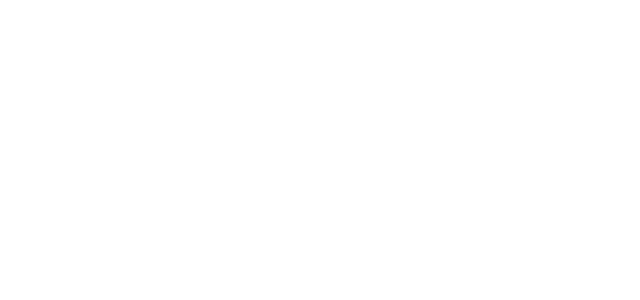
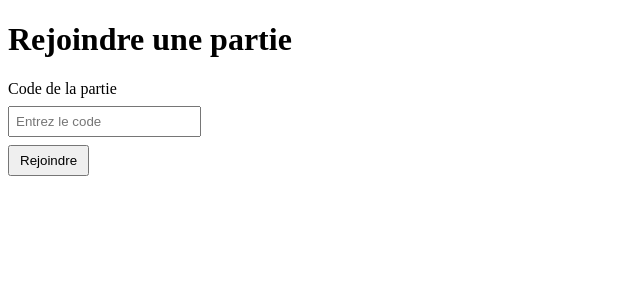
Before and after one commit to Vivienhrm/ProjetMorpion, a Vue app: page /join in a window 1280 px wide. Before the commit this address had no page. Shown: the top 300 px of the page, without its empty margins (0-640 px from the left). Built offline with nearby package versions, Linux system fonts and the light colour scheme.

Commit message:
Add : Join game feature

```diff
--- a/src/router/index.js
+++ b/src/router/index.js
@@ -2,6 +2,7 @@ import { createRouter, createWebHistory } from 'vue-router'
 import Home from '@/views/Home.vue'
 import Profile from '@/views/Profile.vue'
 import Game from '@/views/Game.vue'
+import Join from '@/views/Join.vue'
 
 const router = createRouter({
   history: createWebHistory(import.meta.env.BASE_URL),
@@ -21,6 +22,11 @@ const router = createRouter({
       path: '/games/:id',
       name: 'Game',
       component: Game
+    },
+    {
+      path: '/join',
+      name: 'Join',
+      component: Join
     }
   ]
 })
--- /dev/null
+++ b/src/views/Join.vue
@@ -0,0 +1,56 @@
+<template>
+  <div class="join">
+    <h1>Rejoindre une partie</h1>
+    <form @submit.prevent="joinGame">
+      <label for="code">Code de la partie</label>
+      <input id="code" v-model="code" placeholder="Entrez le code" />
+      <button type="submit" :disabled="loading">Rejoindre</button>
+    </form>
+    <p v-if="error" class="error">{{ error }}</p>
+  </div>
+</template>
+
+<script>
+import api from '@/api'
+
+export default {
+  name: 'JoinView',
+  data() {
+    return {
+      code: '',
+      error: null,
+      loading: false
+    }
+  },
+  methods: {
+    async joinGame() {
+      if (!this.code) {
+        this.error = 'Veuillez saisir un code.'
+        return
+      }
+      this.loading = true
+      this.error = null
+      try {
+        const res = await api.patch(`/api/games/${encodeURIComponent(this.code)}/join`)
+        const data = res.data
+        const id = data.id
+        if (!id) {
+          this.error = 'Réponse serveur invalide (id manquant).'
+          return
+        }
+        this.$router.push(`/games/${id}`)
+      } catch (e) {
+        this.error = e.response?.data?.message || e.message || 'Erreur réseau'
+      } finally {
+        this.loading = false
+      }
+    }
+  }
+}
+</script>
+
+<style scoped>
+.error { color: red; margin-top: 10px }
+input { display:block; margin:8px 0; padding:6px }
+button { padding:6px 10px }
+</style>
```
